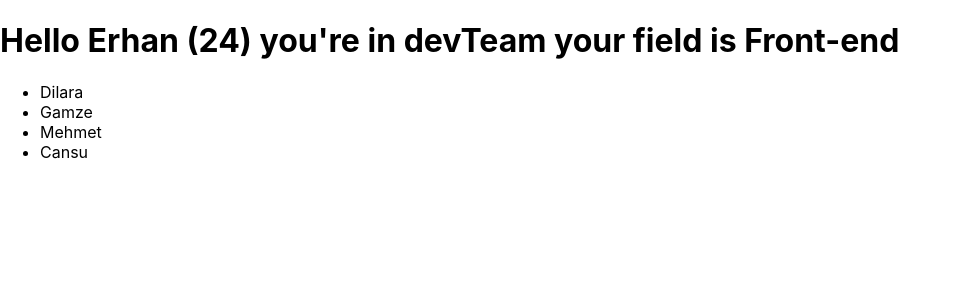
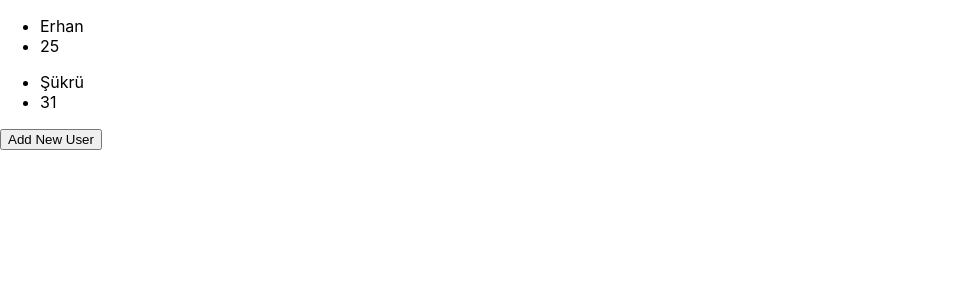
Before and after one commit to bytefulness/patika-dev, a React (Create React App) app in the folder react/tutorial/app/: page / in a window 1280 px wide. Shown: the top 300 px of the page, without its empty margins (0-961 px from the left). Built offline with nearby package versions, Linux system fonts and the light colour scheme.

Commit message:
Tutorial: Array and Object State

```diff
--- /dev/null
+++ b/react/tutorial/app/src/4-states/array-state.js
@@ -0,0 +1,47 @@
+import { useState } from "react";
+
+const data = [
+  {
+    id: 1,
+    name: "Erhan",
+    age: 25,
+  },
+
+  {
+    id: 2,
+    name: "Şükrü",
+    age: 31,
+  },
+];
+
+function ArrayState() {
+  const [users, setUsers] = useState(data);
+
+  const askData = () => {
+    let id = users.length + 1;
+    let name = prompt("What's name of the user?");
+    let age = prompt("What's age of the user");
+
+    return { id, name, age };
+  };
+
+  return (
+    <>
+      {users.map((item) => {
+        const { id, name, age } = item;
+        return (
+          <ul key={id}>
+            <li>{name}</li>
+            <li>{age}</li>
+          </ul>
+        );
+      })}
+
+      <button onClick={() => setUsers([...users, askData()])}>
+        Add New User
+      </button>
+    </>
+  );
+}
+
+export default ArrayState;
--- a/react/tutorial/app/src/App.js
+++ b/react/tutorial/app/src/App.js
@@ -1,21 +1,8 @@
 // Import Components
-import User from "./components/User";
-
-const friends = ["Dilara", "Gamze", "Mehmet", "Cansu"];
+import ArrayState from "./4-states/array-state";
 
 function App() {
-  return (
-    // Use fragment to create parent without creating element.
-    <>
-      <User
-        name="Erhan"
-        age={24}
-        field="Front-end"
-        friends={friends}
-        devTeam={true}
-      />
-    </>
-  );
+  return <ArrayState />;
 }
 
 export default App;
--- a/react/tutorial/app/src/components/User.js
+++ b/react/tutorial/app/src/components/User.js
@@ -1,6 +1,6 @@
 import PropTypes from "prop-types";
 
-function User({ name, age, field, friends, devTeam }) {
+function User({ name, age, field, friends, devTeam, address }) {
   return (
     <>
       <h1>
@@ -8,6 +8,8 @@ function User({ name, age, field, friends, devTeam }) {
           ? `Hello ${name} (${age}) you're in devTeam your field is ${field}`
           : `Sorry ${name} you have no access`}
       </h1>
+
+      <h3>{`Address: ${address.title}, Zip Code: ${address.zip}`}</h3>
 
       <ul>
         {friends.map((friend, id) => (
@@ -19,11 +21,23 @@ function User({ name, age, field, friends, devTeam }) {
 }
 
 User.propTypes = {
-  name: PropTypes.string,
-  age: PropTypes.number,
+  name: PropTypes.string.isRequired,
+  age: PropTypes.oneOfType([PropTypes.number, PropTypes.string]),
   field: PropTypes.string,
   friends: PropTypes.array,
   devTeam: PropTypes.bool,
+
+  // Define keys type of object prop.
+  address: PropTypes.shape({
+    title: PropTypes.string,
+    zip: PropTypes.number,
+  }),
+};
+
+// Define default props
+User.defaultProps = {
+  name: "Yabanci",
+  age: 20,
 };
 
 export default User;
```
Also changed, not shown: react/tutorial/app/src/4-states/states.js (added, +16 -0 lines).
